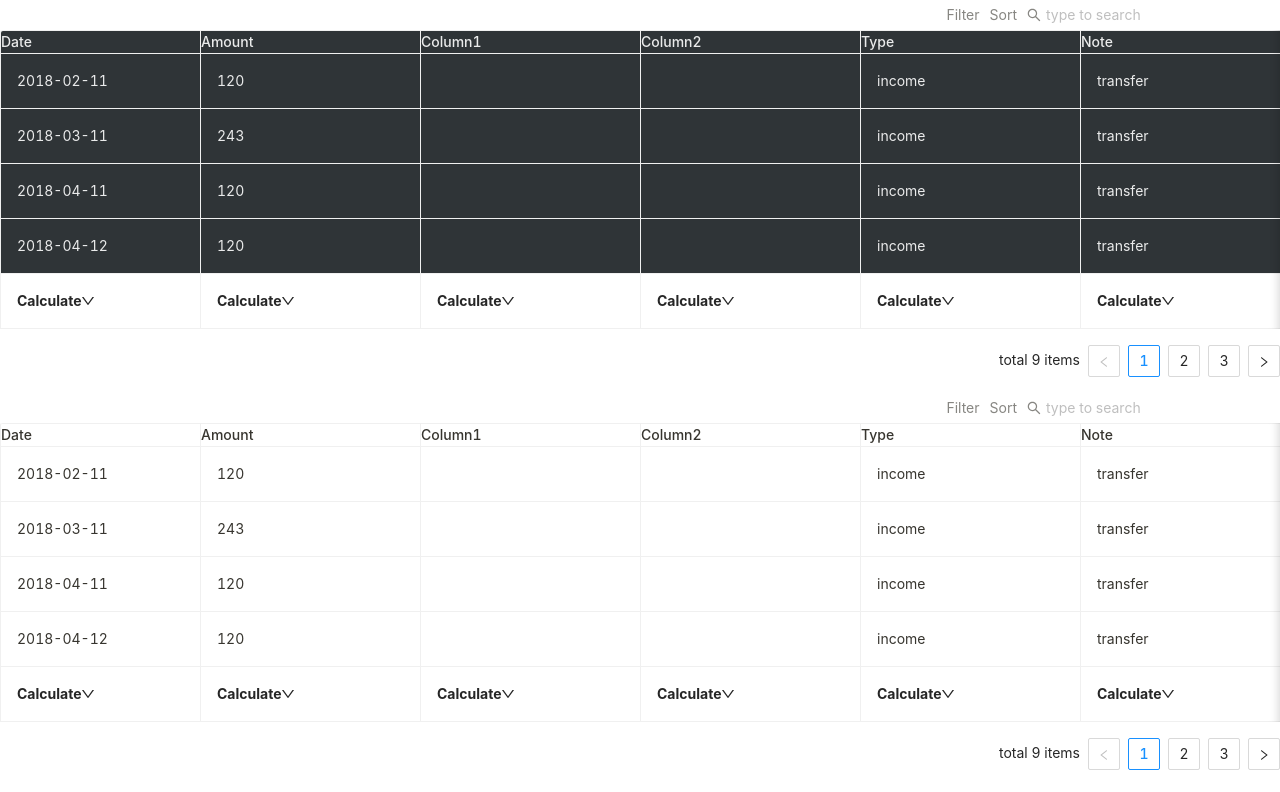
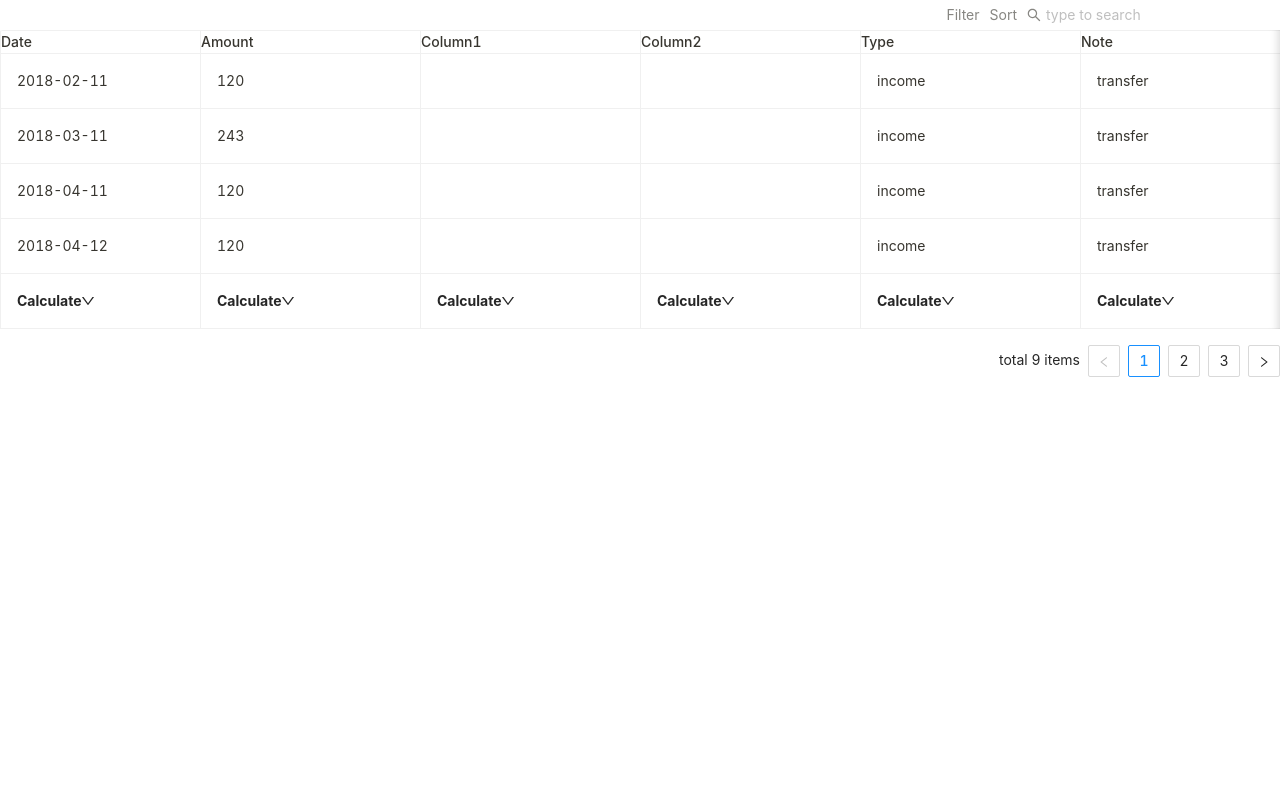
Before and after one commit to mastsmit/jsTable, a React (Create React App) app: page / in a window 1280 px wide. Shown: the top 792 px of the page. Built offline with nearby package versions, Linux system fonts and the light colour scheme.

Commit message:
sorter added

```diff
--- a/src/App.js
+++ b/src/App.js
@@ -107,9 +107,9 @@ function App() {
   ]
   return (
     <div className="App">
-      <TableComp colors={darkColors} dataSource={data} columns={columns} />
+      {/* <TableComp colors={darkColors} dataSource={data} columns={columns} /> */}
       <TableComp colors={lightColors} dataSource={data} columns={columns} />
-      <TableComp colors={blueTheme} dataSource={data} columns={columns} />
+      {/* <TableComp colors={blueTheme} dataSource={data} columns={columns} /> */}
     </div>
   );
 }
--- a/src/components/Table/TableHeader/Actions/SortAction/index.js
+++ b/src/components/Table/TableHeader/Actions/SortAction/index.js
@@ -17,7 +17,7 @@ function SortAction(props) {
 
     const handleChange = (id, type) => (value) => {
         const tempSorters = [...props.sorterArr];
-        tempSorters.find(sortObj => sortObj.id === id).type = value;
+        tempSorters.find(sortObj => sortObj.id === id)[type] = value;
         props.setSorterArrProperties(tempSorters);
         console.log('clicked', id, value);
     }
--- a/src/components/Table/index.js
+++ b/src/components/Table/index.js
@@ -18,6 +18,7 @@ class TableComp extends Component {
             filterArr: [],
             sorterArr: [],
         };
+        console.log('called super------')
 
         this.columnDataType = {};
 
@@ -49,9 +50,8 @@ class TableComp extends Component {
     }
 
 
+    handelSorter = (column, order) => {
 
-    handelSorter = () => {
-        console.log('hi');
     }
 
     renderCustomTableHeader = (col, title) => {
@@ -98,7 +98,34 @@ class TableComp extends Component {
     }
 
     setSorterArrProperties = (properties) => {
+        console.log('properties', properties);
         this.setState({ sorterArr: properties });
+
+    }
+
+    getTransformedData = () => {
+        const properties = this.state.sorterArr;
+        const compare = (a, b) => {
+            if (properties[0]) {
+                const first = a[properties[0]['column']]
+                const second = b[properties[0]['column']]
+                console.log('a', first, 'b', second);
+                if (first && second) {
+                    if (first < second) {
+                        if (properties[0]['order'] === 'ascending') return -1;
+                        else return 1;
+                    }
+                    if (first > second) {
+                        if (properties[0]['order'] === 'ascending') return 1;
+                        else return -1;
+                    }
+                    return 0;
+                }
+            }
+            else return 1;
+
+        }
+        return this.props.dataSource.sort(compare);
     }
 
     setShowFilter = () => {
@@ -122,6 +149,7 @@ class TableComp extends Component {
 
 
     render() {
+
         return (
             <div>
                 <TableHeader
@@ -153,8 +181,9 @@ class TableComp extends Component {
                                 columnDataType={this.columnDataType}
                                 columns={this.state.columns}
                             />}
-                        dataSource={this.state.data} />
+                        dataSource={this.getTransformedData()} />
                 </div>
+                {this.state.sorterArr.map(a => <div>{a.column}</div>)}
                 {/* <div>
                     <div role="button" onClick={() => { this.setState({ showFilter: true }) }}> click me</div>
                 </div> */}
```
